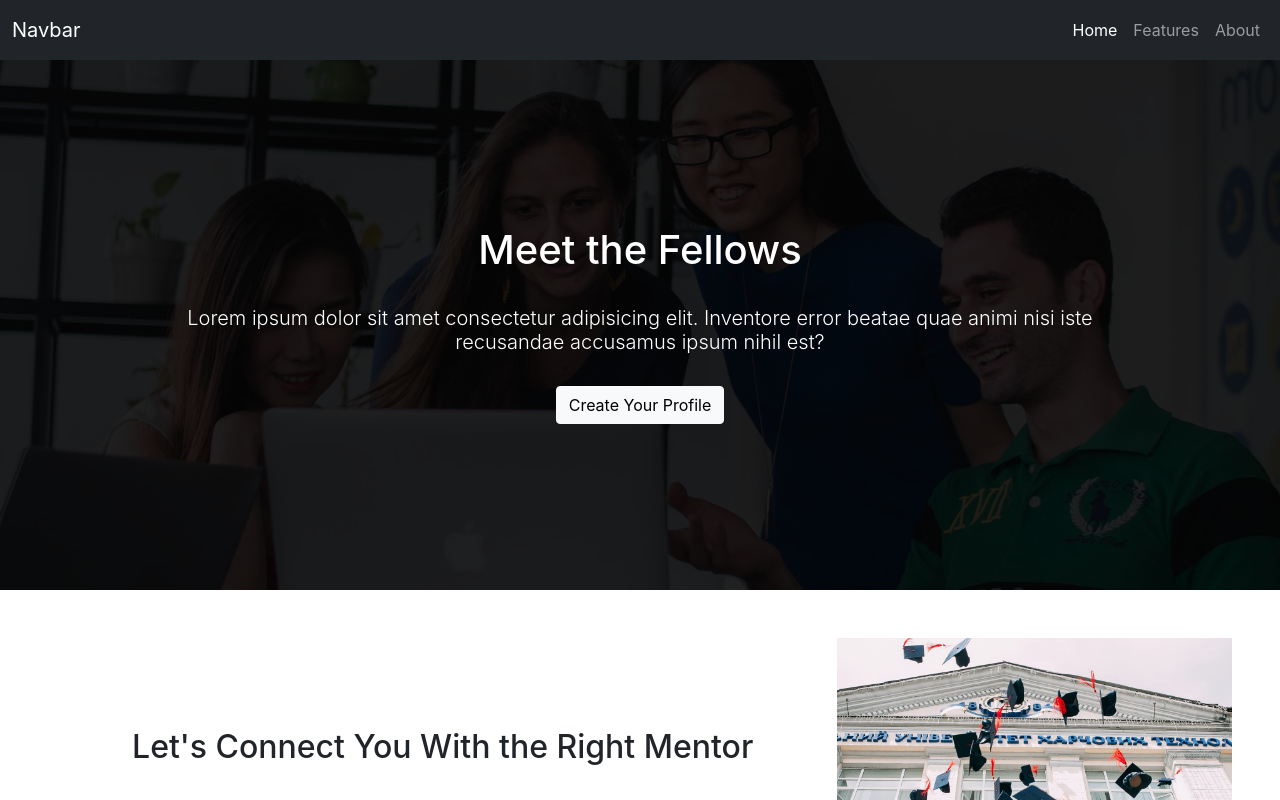
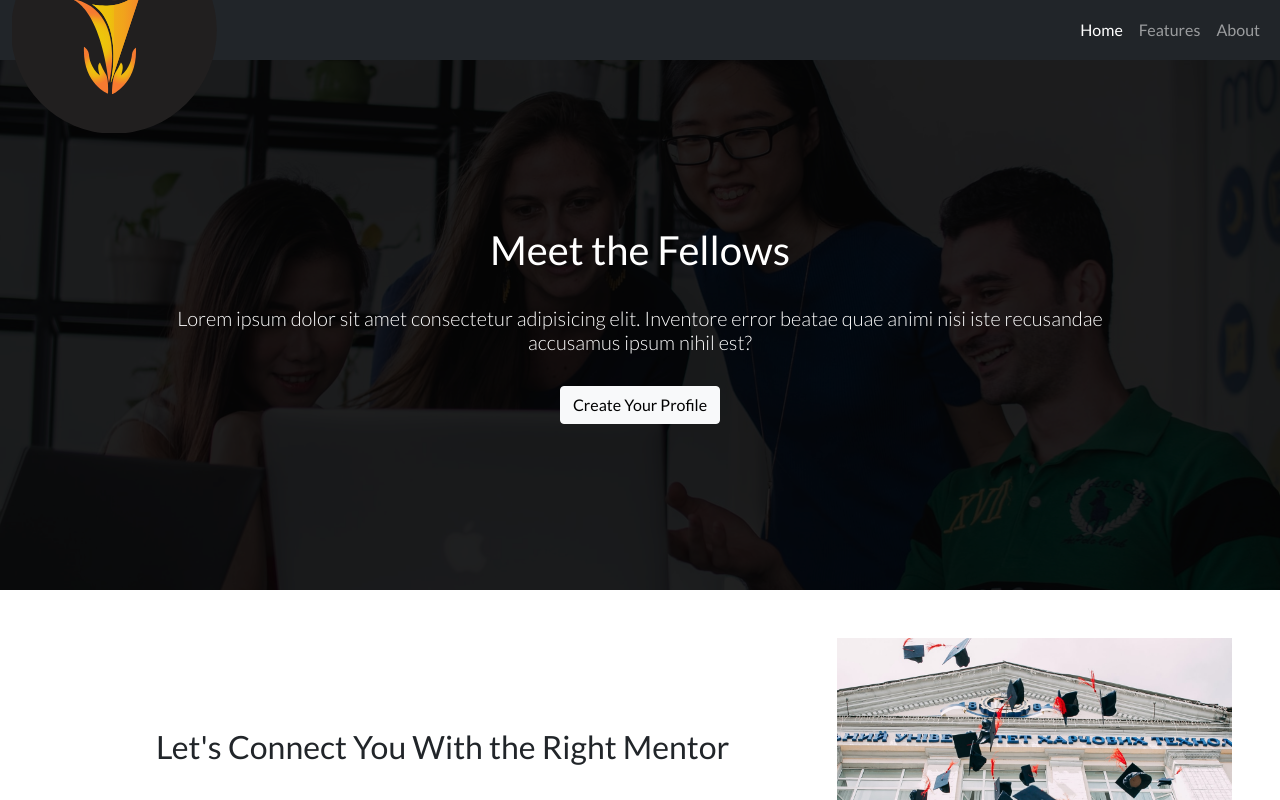
Before and after one commit to sibteali786/Web_Project, a React (Create React App) app: page / in a window 1280 px wide. Shown: the top 800 px of the page. Built offline with nearby package versions, Linux system fonts and the light colour scheme.

Commit message:
added logo and changed font

```diff
--- a/public/index.html
+++ b/public/index.html
@@ -30,6 +30,10 @@
       integrity="sha384-EVSTQN3/azprG1Anm3QDgpJLIm9Nao0Yz1ztcQTwFspd3yD65VohhpuuCOmLASjC"
       crossorigin="anonymous"
     />
+    <link
+      href="https://fonts.googleapis.com/css?family=Lato:100,100italic,300,300italic,regular,italic,700,700italic,900,900italic"
+      rel="stylesheet"
+    />
     <title>React App</title>
   </head>
   <body>
--- a/src/App.js
+++ b/src/App.js
@@ -3,7 +3,7 @@ import Layout from "./components/mentorship-section/Layout";
 import Home from "./Pages/Home";
 const App = () => {
   return (
-    <div>
+    <div style={{ fontFamily: "Lato" }}>
       <Home />
       <Layout />
     </div>
--- a/src/components/Navbar.js
+++ b/src/components/Navbar.js
@@ -18,7 +18,7 @@ const Navbar = () => {
             <span className="navbar-toggler-icon"></span>
           </button>
           <span className="navbar-brand" href="#">
-            Navbar
+            <img src={require("../Imgaes/final_copy.svg").default} alt="logo" />
           </span>
           <div
             className={`${isCollapsed ? "collapse" : ""} navbar-collapse`}
```
Also changed, not shown: src/Imgaes/final_copy.svg (added).
